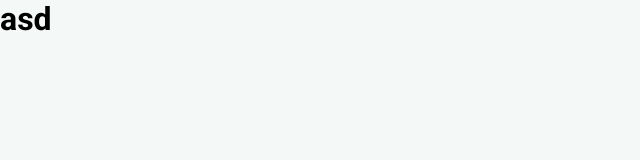
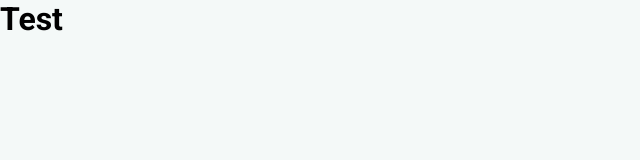
Before and after one commit to posop1/web-news, a Next.js app: page / in a window 1280 px wide. Shown: the top 160 px of the page, without its empty margins (0-640 px from the left). Built offline with nearby package versions, Linux system fonts and the light colour scheme.

Commit message:
add news list component

```diff
--- /dev/null
+++ b/components/NewsList/index.tsx
@@ -0,0 +1,15 @@
+import s from './NewsList.module.scss'
+
+interface NewsListProps {
+  title: string
+}
+
+const NewsList: React.FC<NewsListProps> = ({ title }) => {
+  return (
+    <div className={s.news__list}>
+      <h1>{title}</h1>
+    </div>
+  )
+}
+
+export default NewsList
--- a/pages/index.tsx
+++ b/pages/index.tsx
@@ -1,11 +1,12 @@
 import { FC } from 'react'
+import NewsList from '../components/NewsList'
 import Layout from '../layouts/Layout'
 
 const Home: FC = () => {
   return (
     <>
       <Layout>
-        <h1>asd</h1>
+        <NewsList title="Test" />
       </Layout>
     </>
   )
```
Also changed, not shown: components/NewsList/NewsList.module.scss (added).
